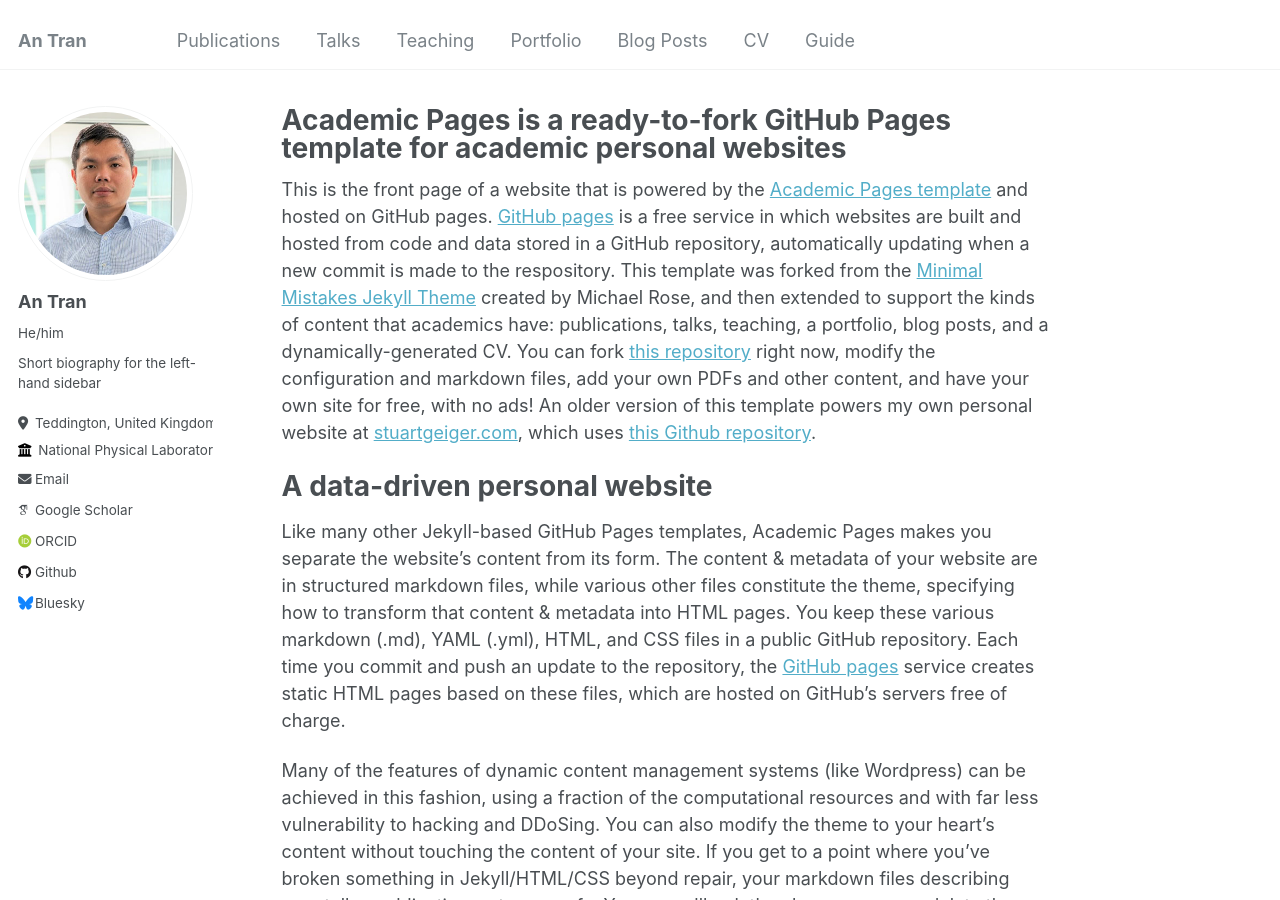
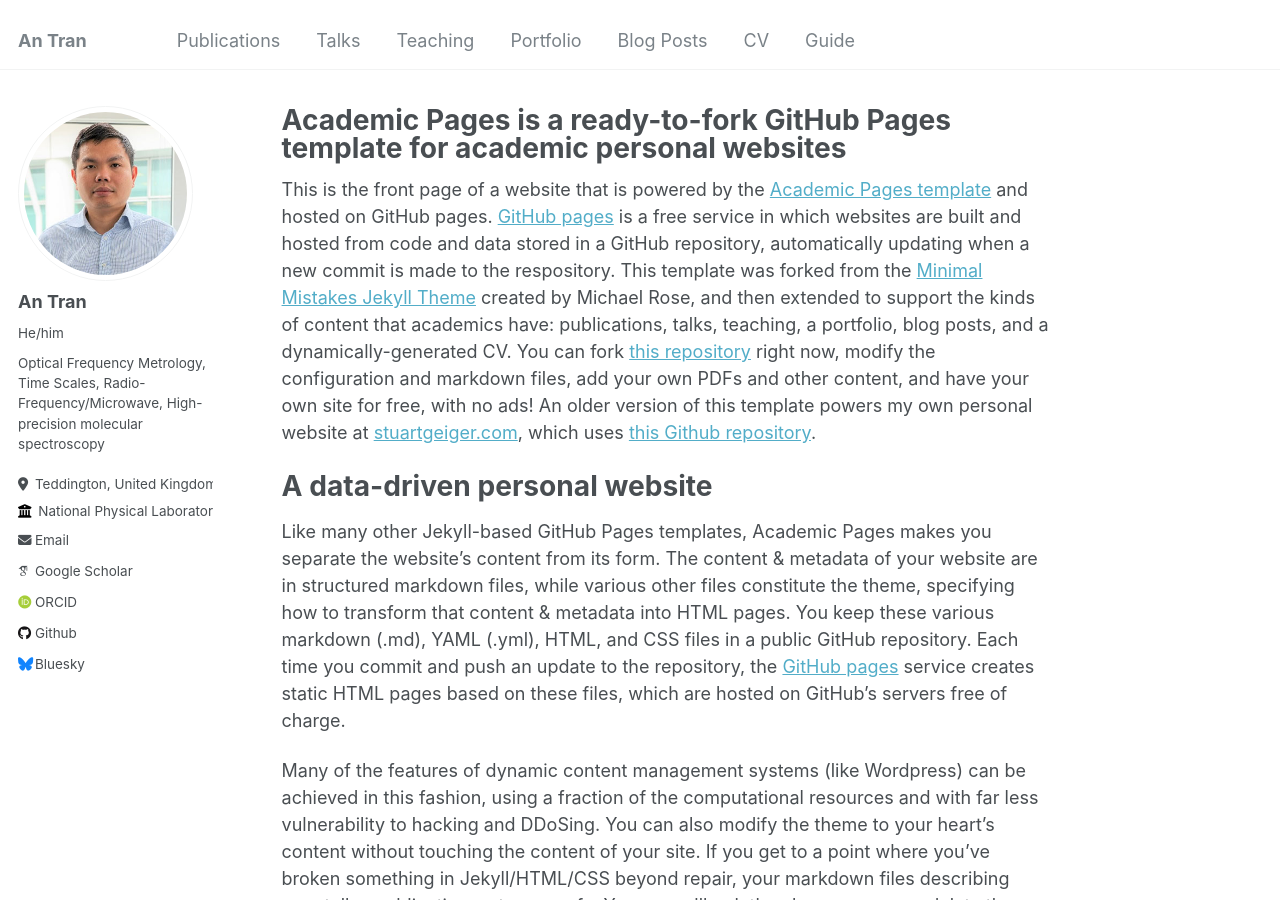
Before and after one commit to antran-phys/antran-phys.github.io, a Jekyll site: the page built from _pages/about.md, in a window 1280 px wide and 900 px high. Built offline with Jekyll 4.4.1, drawn with Linux system fonts in a browser that asks for light colours; some web fonts are replaced.

Commit message:
Update _config.yml

```diff
--- a/_config.yml
+++ b/_config.yml
@@ -24,7 +24,7 @@ author:
   avatar           : "An-Tran.jpeg"
   name             : "An Tran"
   pronouns         : "He/him"
-  bio              : "Short biography for the left-hand sidebar"
+  bio              : "Optical Frequency Metrology, Time Scales, Radio-Frequency/Microwave, High-precision molecular spectroscopy"
   location         : "Teddington, United Kingdom"
   employer         : "National Physical Laboratory (NPL)"
   url              : "www.npl.co.uk"
```
